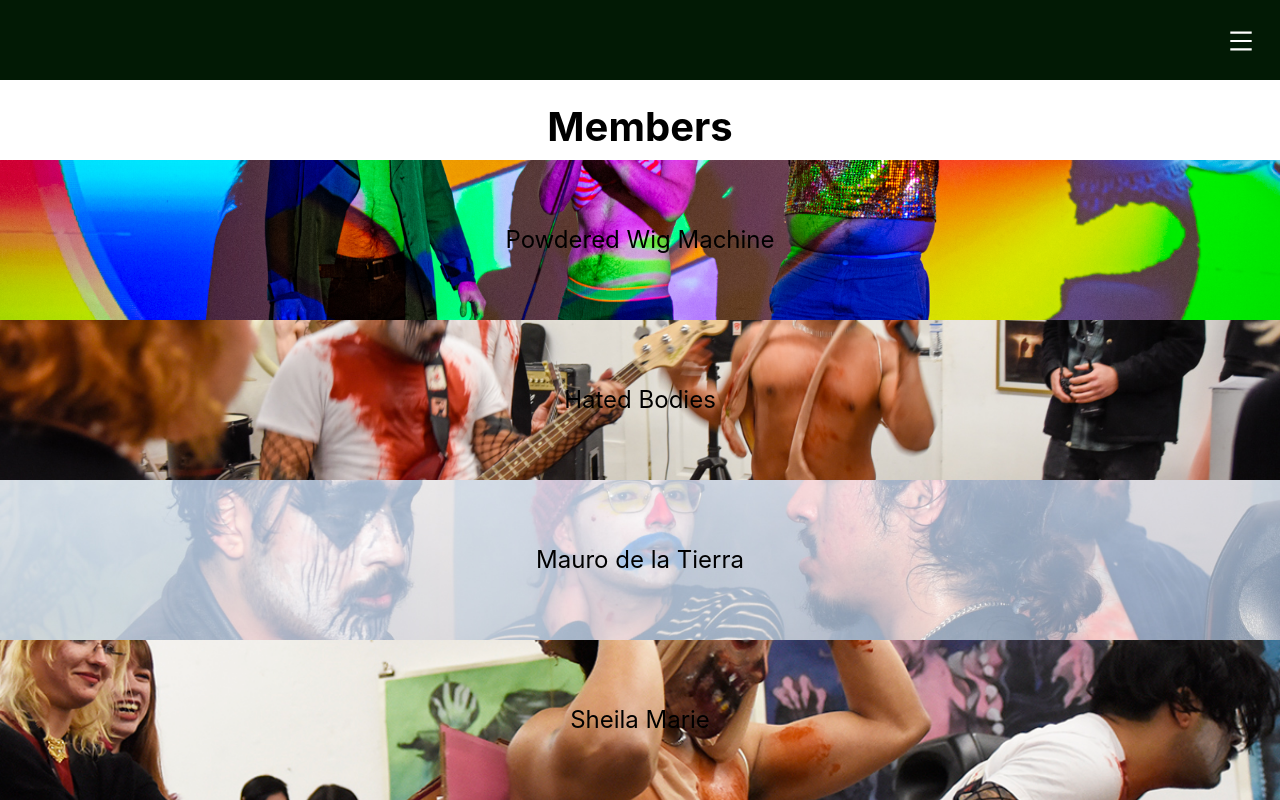
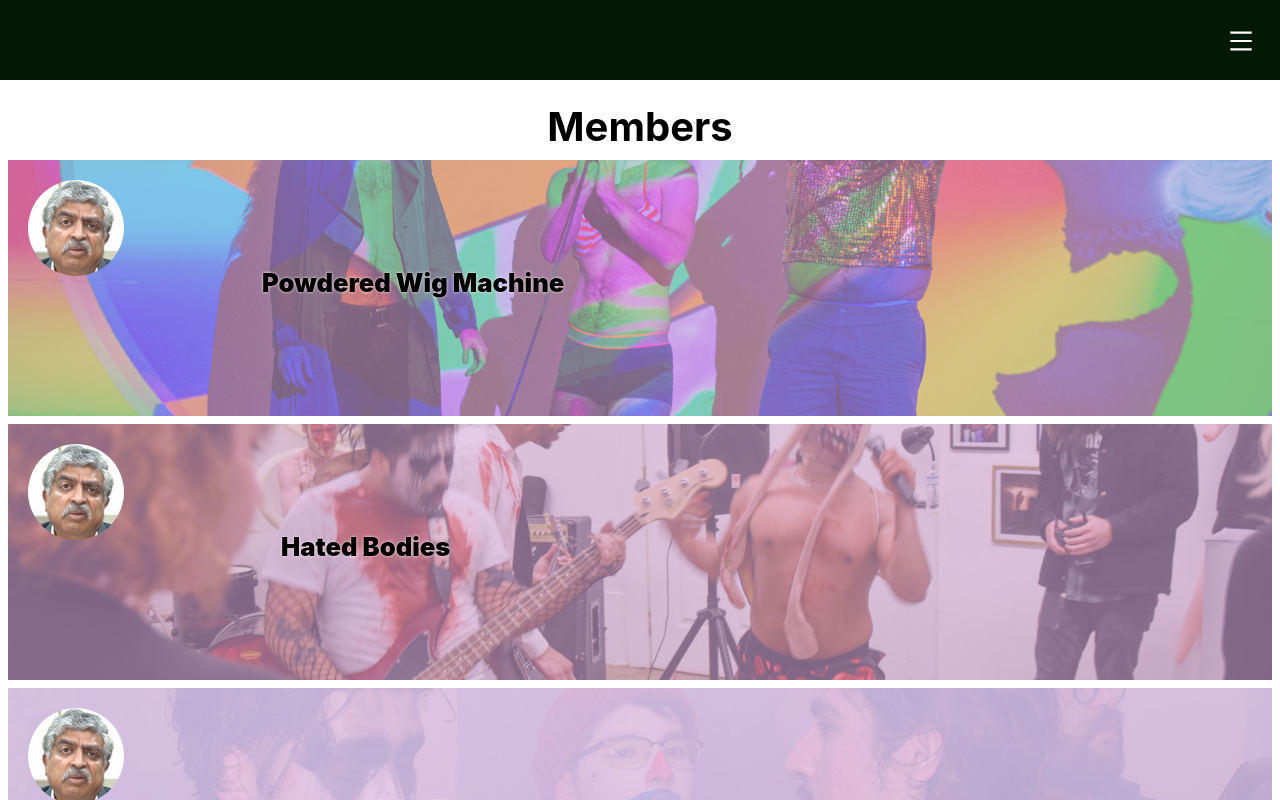
Before and after one commit to Gledinburgh/Seed, a Next.js app: page /Members in a window 1280 px wide. Shown: the top 800 px of the page. Built offline with nearby package versions, Linux system fonts and the light colour scheme; a web font is replaced by a local one.

Commit message:
Added Member Panel Component and re-attempted Member panel css

```diff
--- a/components/MemberList.js
+++ /dev/null
@@ -1,58 +0,0 @@
-import { Layout, Menu, Breadcrumb, Row } from 'antd';
-const { Header, Content, Footer } = Layout;
-import Image from 'next/image';
-
-import styles from '../styles/Explore.module.css';
-import { memberDetails } from '../data/memberDetails';
-
-import { useEffect, useState, useContext } from 'react';
-import { GeneralContext } from '../Context/GeneralContext';
-
-
-export default function MemberList() {
-
-  const panelPath = "/membersList/Panel/"
-  const profilePath = "/membersList/Profile/"
-  const context = GeneralContext();
-
-  useEffect(() => {
-    console.log("useEffect: Members")
-    context.setTitle("Members");
-
-
-  }, [])
-
-  return (
-
-
-    <Content>
-      {
-        memberDetails.map(member => {
-          console.log('Panel Path', `${panelPath}.${member.panel}`);
-          return (
-
-            <Row className={styles.row}>
-              <div className={styles.name}>
-                <span className={styles["name-text"]}>
-                  {member.member}
-                </span>
-
-              </div>
-
-
-              <Image
-                className={styles.Image}
-                src={`${panelPath}${member.panel}`}
-                layout="fill"
-                objectFit="cover"
-              />
-            </Row>
-          )
-        })
-      }
-
-    </Content>
-
-
-  )
-}
--- /dev/null
+++ b/components/MemberList/MemberList.js
@@ -0,0 +1,40 @@
+import { Row, Col } from 'antd';
+import Image from 'next/image';
+import MemberPanel from './MemberPanel.js';
+
+import styles from '../../styles/Explore.module.css';
+import { memberDetails } from '../../data/memberDetails';
+
+import { useEffect, useState, useContext } from 'react';
+import { GeneralContext } from '../../Context/GeneralContext';
+
+
+export default function MemberList() {
+
+
+  const context = GeneralContext();
+
+  useEffect(() => {
+    console.log("useEffect: Members")
+    context.setTitle("Members");
+  }, [])
+
+  return (
+    <content>
+      {
+        memberDetails.map(member => {
+          return (
+            <MemberPanel member={member} />
+          )
+        })
+      }
+    </content >
+  )
+}
+
+{/*//
+ */}
+{/*
+ */}
+{/*
+ //*/}
--- /dev/null
+++ b/components/MemberList/MemberPanel.js
@@ -0,0 +1,43 @@
+import { Row, Col } from 'antd';
+import Image from 'next/image';
+
+import styles from '../../styles/Explore.module.css';
+import { memberDetails } from '../../data/memberDetails';
+
+export default function MemberPanel({ member }) {
+
+  const panelPath = "/membersList/Panel/";
+  const profilePath = "/membersList/Profile/";
+
+  return (
+
+    <Row className={styles.row}>
+
+      <Col className={styles["profile-wrapper"]}>
+        <Row>
+          <img
+            className={styles["profile-image"]}
+            src={`${profilePath}${member.profile}`}
+          />
+        </Row>
+      </Col>
+
+      <Col className={styles["name-wrapper"]}>
+        <Row className={styles["name-text"]}>
+          {member.member}
+        </Row>
+      </Col>
+
+      <div className={styles["panel-overlay"]}></div>
+      <Image
+        className={styles["panel-image"]}
+        src={`${panelPath}${member.panel}`}
+        layout="fill"
+        objectFit="cover"
+      />
+
+
+    </Row >
+  )
+
+}
--- a/data/memberDetails.js
+++ b/data/memberDetails.js
@@ -3,54 +3,54 @@ export const memberDetails = [
     "member": "Powdered Wig Machine",
     "panel": "Brandon.jpg",
     "alt": "Image of cosutumed performers speaking on stage",
-    "profile": null
+    "profile": "profile_placeholder.png"
   },
   {
     "member": "Hated Bodies",
     "panel": "Josh.jpg",
     "alt": "Image of Musicians playing hardcore music",
-    "profile": null
+    "profile": "profile_placeholder.png"
   },
   {
     "member": "Mauro de la Tierra",
     "panel": "Placeholder_2.jpg",
     "alt": "place holder image",
-    "profile": null
+    "profile": "profile_placeholder.png"
   },
   {
     "member": "Sheila Marie",
     "panel": "Placeholder_3.jpg",
     "alt": "place holder image",
-    "profile": null
+    "profile": "profile_placeholder.png"
   },
   {
     "member": "Mia Santiago",
     "panel": "Placeholder_1.jpg",
     "alt": "place holder image",
-    "profile": null
+    "profile": "profile_placeholder.png"
   },
   {
     "member": "The Wizard",
     "panel": "Placeholder_2.jpg",
     "alt": "place holder image",
-    "profile": null
+    "profile": "profile_placeholder.png"
   },
   {
     "member": "Marlin Bogle",
     "panel": "Placeholder_3.jpg",
     "alt": "place holder image",
-    "profile": null
+    "profile": "profile_placeholder.png"
   },
   {
     "member": "Glenn Edinburgh",
     "panel": "Placeholder_1.jpg",
     "alt": "place holder image",
-    "profile": null
+    "profile": "profile_placeholder.png"
   },
   {
     "member": "Raven M.",
     "panel": "Placeholder_2.jpg",
     "alt": "place holder image",
-    "profile": null
+    "profile": "profile_placeholder.png"
   }
 ]
--- a/pages/Members.js
+++ b/pages/Members.js
@@ -1,4 +1,4 @@
-import MemberList from "../components/MemberList"
+import MemberList from "../components/MemberList/MemberList"
 
 export default function Members() {
   return (
--- a/styles/Explore.module.css
+++ b/styles/Explore.module.css
@@ -1,32 +1,70 @@
 .row
 {
+  min-width: 20vh;
+  min-height: 20vw;
+  max-height: 20vh;
   height: 20vh;
-  display: block;
-  position:relative;
+  display: flex;
+  position: relative;
+  flex-direction: row;
+  margin: 1vh;
 }
 
-.Image
+.profile-wrapper
 {
-  top: 0;
-  display: block;
-  max-height: 100%;
+  z-index: 5;
+  padding: 2.5vh;
+  flex-direction: column;
+  align-items: center;
+  justify-content: center;
+  flex-grow: 1;
+  position: relative;
+}
+.spacer
+{
+  background-color: grey;
+  height: 10%;
+  height: 5vh;
+}
+
+.name-wrapper
+{
+  z-index: 5;
+  flex-grow: 6;
+  padding-top: 5%;
+  padding-bottom: 5%;
+
+}
+
+.name-text{
+  line-height: 15vh;
+  vertical-align: middle;
+  font-size:3.2vh;
+  font-weight: 900;
+  text-shadow: 0px 0px 3px lavenderblush;
+  height: 100%;
+}
+
+.panel-image
+{
+}
+
+.panel-overlay
+{
+  height: 100%;
+  width: 100%;
+  z-index:4;
+  background-color: rgba(213, 170, 219, 0.589);
   position: absolute;
 }
 
-.name
+.profile-image
 {
-  height: 100%;
-}
-
-.name-text
-{
-  font-size: 1.5rem;
-  height: 100%;
-  line-height: 20vh;
-  width: 100%;
-  text-align: center;
-  z-index: 2;
-  position: absolute;
+  height: 12vh;
+  width: 12vh;
+  object-fit: cover;
+  border-radius: 50%;
+  background-color: lavender;
 }
 
 /* -- Loading screen -- */
```
Also changed, not shown: public/membersList/Profile/profile_placeholder.png (added), 1 other file (tests, documents, lock files or other folders).
